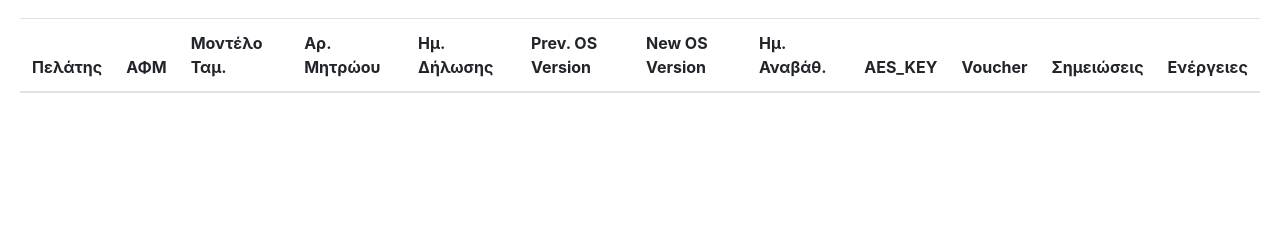
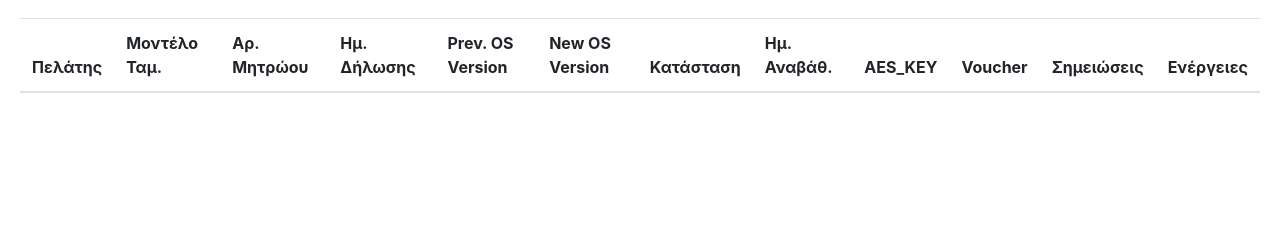
Before and after one commit to kostisvit/Acs-CashRegister, a Django app: template templates/app/tameiaki/tameiaki.html in a window 1280 px wide. Shown: the part 233-473 px from the top of the page. Run offline with Django 4.2, Linux system fonts and the light colour scheme; the template is opened without the code that fills it, so the values that code supplies are empty; some libraries are stand-ins or nearby versions.

Commit message:
fix tameiaki html table header

```diff
--- a/templates/app/tameiaki/tameiaki.html
+++ b/templates/app/tameiaki/tameiaki.html
@@ -55,12 +55,12 @@
       <thead>
           <tr>
               <th>Πελάτης</th>
-              <th>ΑΦΜ</th>
               <th>Μοντέλο Ταμ.</th>
               <th>Αρ. Μητρώου</th>
               <th>Ημ. Δήλωσης</th>
               <th>Prev. OS Version</th>
               <th>New OS Version</th>
+              <th>Κατάσταση</th>
               <th>Ημ. Αναβάθ.</th>
               <th>AES_KEY</th>
               <th>Voucher</th>
```
